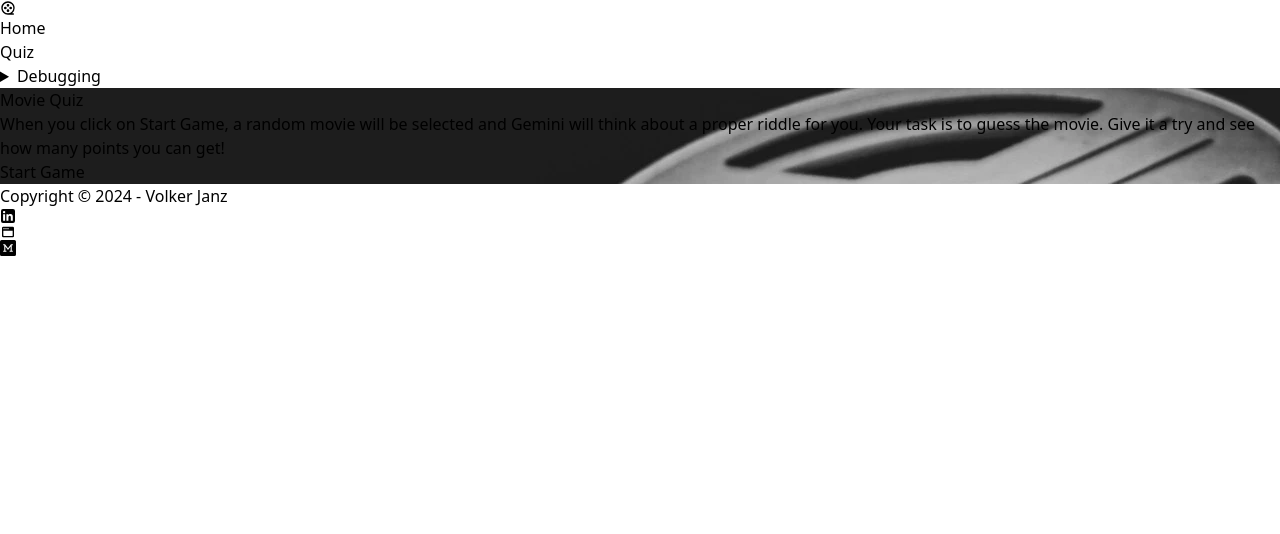
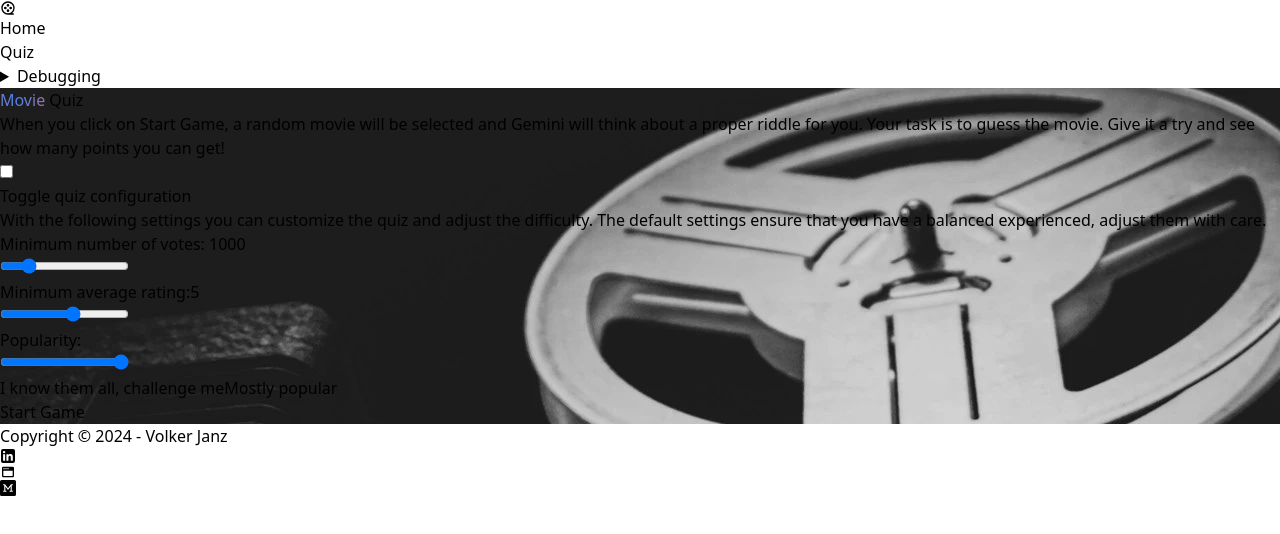
Before and after one commit to vojay-dev/gemini-movie-detectives-ui, a Vue app: page /quiz in a window 1280 px wide. Shown: the top 534 px of the page. Built offline with nearby package versions, Linux system fonts and the light colour scheme.

Commit message:
Allow to adjust quiz settings

```diff
--- a/src/App.vue
+++ b/src/App.vue
@@ -21,10 +21,9 @@
     </div>
   </div>
   <router-view></router-view>
-  <footer class="footer items-center p-2 px-3 bg-base-100 text-neutral-content fixed bottom-0">
+  <footer class="footer footer-center p-2 px-3 bg-base-100 bg-opacity-70 text-neutral-content fixed bottom-0">
     <aside class="items-center grid-flow-col">
       <p>Copyright © 2024 - Volker Janz</p>
-    </aside>
       <nav class="grid-flow-col gap-1 md:place-self-center md:justify-self-end">
         <a class="btn btn-ghost text-xl" href="https://www.linkedin.com/in/vjanz/" target="_blank">
           <svg xmlns="http://www.w3.org/2000/svg" width="1em" height="1em" viewBox="0 0 16 16"><path fill="currentColor" fill-rule="evenodd" d="M3 1a2 2 0 0 0-2 2v10a2 2 0 0 0 2 2h10a2 2 0 0 0 2-2V3a2 2 0 0 0-2-2zm1.102 4.297a1.195 1.195 0 1 0 0-2.39a1.195 1.195 0 0 0 0 2.39m1 7.516V6.234h-2v6.579zM6.43 6.234h2v.881c.295-.462.943-1.084 2.148-1.084c1.438 0 2.219.953 2.219 2.766c0 .087.008.484.008.484v3.531h-2v-3.53c0-.485-.102-1.438-1.18-1.438c-1.079 0-1.17 1.198-1.195 1.982v2.986h-2z" clip-rule="evenodd"/></svg>
@@ -36,6 +35,7 @@
           <svg xmlns="http://www.w3.org/2000/svg" width="1em" height="1em" viewBox="0 0 15 15"><path fill="currentColor" fill-rule="evenodd" d="M0 1.5A1.5 1.5 0 0 1 1.5 0h12A1.5 1.5 0 0 1 15 1.5v12a1.5 1.5 0 0 1-1.5 1.5h-12A1.5 1.5 0 0 1 0 13.5zM4 5H3V4h1.5a.5.5 0 0 1 .4.2l2.6 3.467l2.593-3.458A.5.5 0 0 1 10.5 4H12v1h-1v5h1v1H9v-1h1V6L7.5 9.333L5 6v4h1v1H3v-1h1z" clip-rule="evenodd"/></svg>
         </a>
       </nav>
+    </aside>
   </footer>
 </template>
 
--- a/src/components/Home.vue
+++ b/src/components/Home.vue
@@ -4,7 +4,7 @@
     <div class="hero-content text-center text-neutral-content">
       <div class="max-w-screen-md">
         <h1 class="mb-5 text-5xl font-bold">Welcome to the <span class="gemini">Gemini</span> Movie Detectives</h1>
-        <p class="mb-5">Test your movie knowledge, powered by AI!</p>
+        <p class="mb-5">Test your movie knowledge, powered by <span class="badge badge-info badge-outline">AI</span>!</p>
         <router-link to="/quiz" tag="button" class="btn">Get started</router-link>
       </div>
     </div>
--- a/src/components/Quiz.vue
+++ b/src/components/Quiz.vue
@@ -1,11 +1,37 @@
 <template>
   <div v-if="!gameStarted && !loading" class="hero min-h-screen" :style="{ 'background-image': `url(${this.backgroundImg})` }">
-    <div class="hero-overlay bg-opacity-90"></div>
+
+    <div class="hero-overlay bg-opacity-95"></div>
     <div class="hero-content text-center text-neutral-content">
       <div class="max-w-screen-md">
-        <h1 class="mb-5 text-5xl font-bold">Movie Quiz</h1>
-        <p class="mb-5">When you click on <span class="text-success">Start Game</span>, a random movie will be selected and Gemini will think about a proper riddle for you. Your task is to guess the movie. Give it a try and see how many points you can get!</p>
-        <button @click="fetchQuizData" class="btn btn-success">Start Game</button>
+        <h1 class="mb-5 text-5xl font-bold"><span class="gemini">Movie</span> Quiz</h1>
+        <p class="mb-5">When you click on Start Game, a random movie will be selected and Gemini will think about a proper riddle for you. Your task is to guess the movie. Give it a try and see how many points you can get!</p>
+        <div class="collapse bg-neutral-900">
+          <input type="checkbox" class="peer" />
+          <div class="text-left collapse-title bg-neutral-900 peer-checked:bg-info peer-checked:text-info-content">
+            Toggle quiz configuration
+          </div>
+          <div class="collapse-content bg-neutral-900 peer-checked:bg-neutral-800">
+            <p class="text-left py-3">With the following settings you can customize the quiz and adjust the difficulty. The default settings ensure that you have a balanced experienced, adjust them with care.</p>
+            <div class="label">
+              <span class="label-text">Minimum number of votes: </span><span class="badge badge-secondary badge-outline">{{ minVotes }}</span>
+            </div>
+            <input type="range" min="100" max="5000" value="1000" class="range range-secondary" v-model="minVotes"/>
+            <div class="label">
+              <span class="label-text">Minimum average rating:</span><span class="badge badge-info badge-outline">{{ minAvgRating }}</span>
+            </div>
+            <input type="range" min="1" max="8" value="5" step="1" class="range range-info" v-model="minAvgRating" />
+            <div class="label">
+              <span class="label-text">Popularity:</span>
+            </div>
+            <input type="range" min="1" max="3" value="3" step="1" class="range range-warning" v-model="popularity" />
+            <div class="w-full flex justify-between text-xs px-2">
+              <span>I know them all, challenge me</span>
+              <span>Mostly popular</span>
+            </div>
+          </div>
+        </div>
+        <button @click="fetchQuizData" class="btn btn-success mt-5">Start Game</button>
       </div>
     </div>
   </div>
@@ -194,7 +220,10 @@ export default {
       userInput: '',
       processingAnswer: false,
       answerData: null,
-      backgroundImg: backgroundImg
+      backgroundImg: backgroundImg,
+      minVotes: 1000,
+      minAvgRating: 5,
+      popularity: 3
     }
   },
   created() {
@@ -204,7 +233,7 @@ export default {
     async fetchQuizData() {
       try {
         this.loading = true
-        const response = await fetch(`${API_BASE_URI}/quiz`, {
+        const response = await fetch(`${API_BASE_URI}/quiz?votes=${this.minVotes}&rating=${this.minAvgRating}&popularity=${this.popularity}`, {
           method: 'POST'
         })
         if (!response.ok) {
```
Lines whose indentation alone changed are shown as unchanged.
